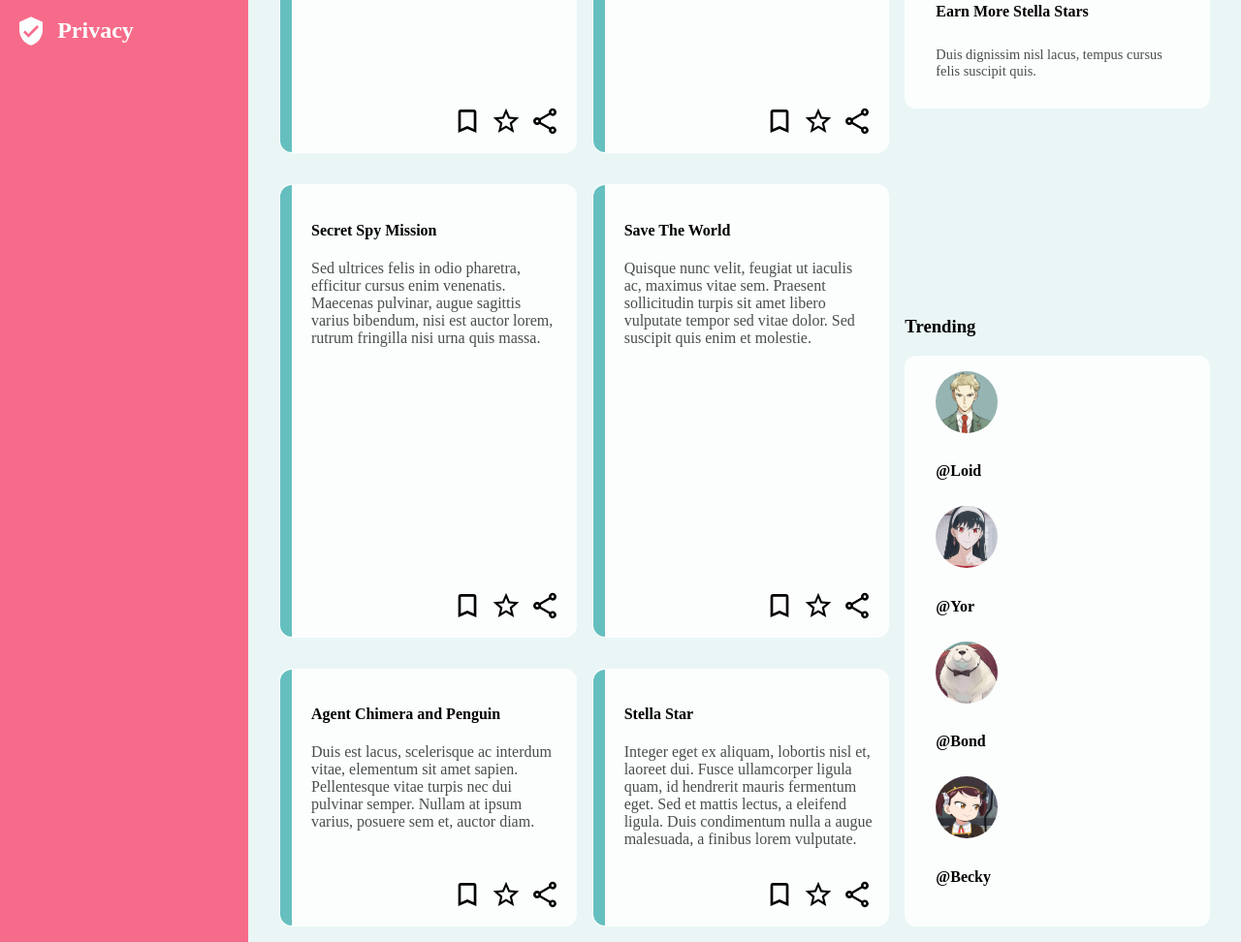
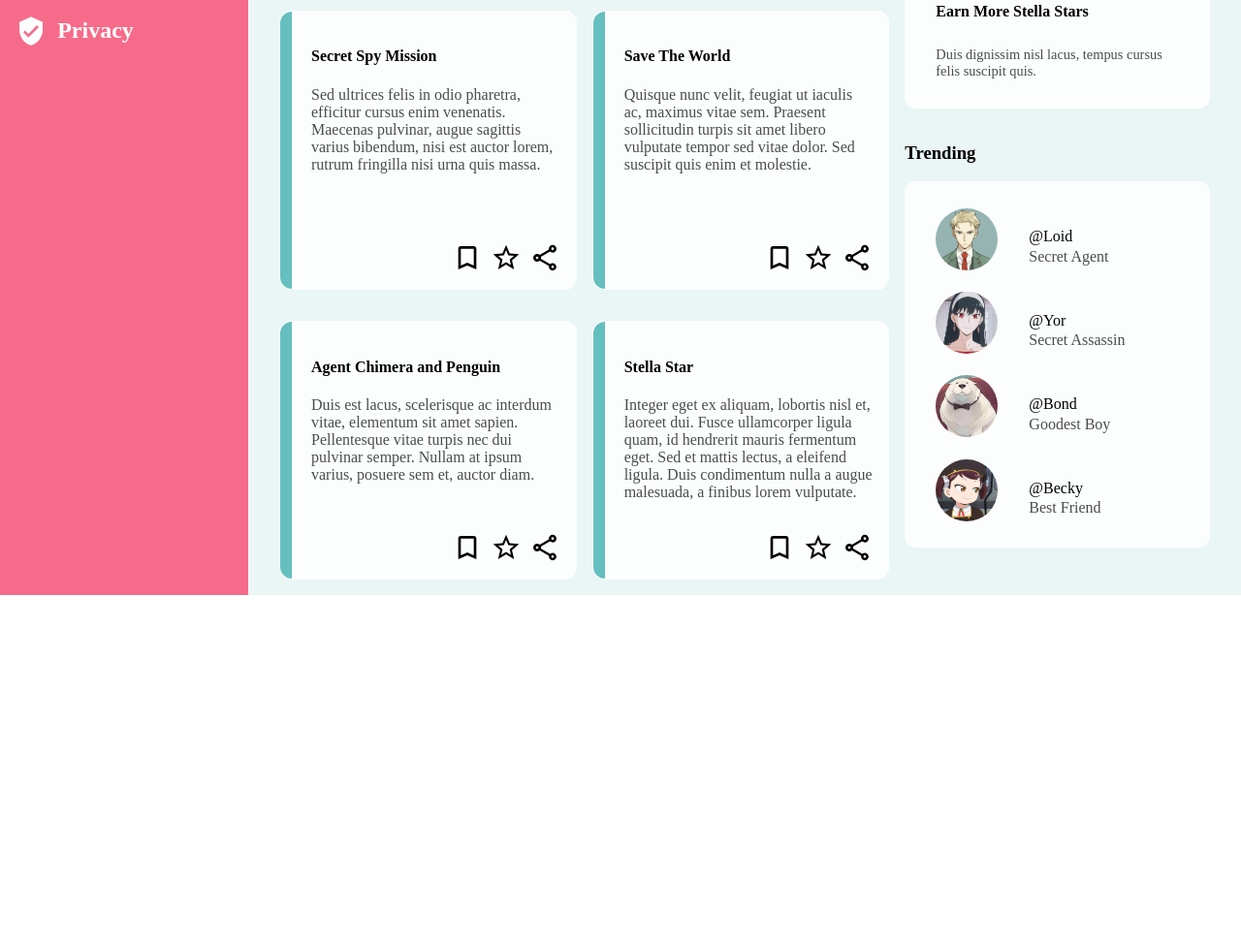
Before and after one commit to AlejandraO1/admin-dashboard, a plain HTML site: page index.html in a window 1280 px wide. Shown: the part 550-1522 px from the top of the page at 97% size. After the commit the page ends 1164 px from the top, so only its background shows below. Drawn offline with Linux system fonts and the light colour scheme.

Commit message:
Edited each trend in the trending section

```diff
--- a/index.html
+++ b/index.html
@@ -251,14 +251,34 @@
             <div class="trending">
               <h3>Trending</h3>
               <div class="trend-content">
-                <img src="icons/loid.jpg" class="trend-img" />
-                <h5>@Loid</h5>
-                <img src="icons/yor.jpg" class="trend-img" />
-                <h5>@Yor</h5>
-                <img src="icons/bond.jpg" class="trend-img" />
-                <h5>@Bond</h5>
-                <img src="icons/becky.jpg" class="trend-img" />
-                <h5>@Becky</h5>
+                <div class="trend">
+                  <img src="icons/loid.jpg" class="trend-img" />
+                  <div class="trend-account">
+                    <p class="trend-user">@Loid</p>
+                    <p class="trend-title">Secret Agent</p>
+                  </div>
+                </div>
+                <div class="trend">
+                  <img src="icons/yor.jpg" class="trend-img" />
+                  <div class="trend-account">
+                    <p class="trend-user">@Yor</p>
+                    <p class="trend-title">Secret Assassin</p>
+                  </div>
+                </div>
+                <div class="trend">
+                  <img src="icons/bond.jpg" class="trend-img" />
+                  <div class="trend-account">
+                    <p class="trend-user">@Bond</p>
+                    <p class="trend-title">Goodest Boy</p>
+                  </div>
+                </div>
+                <div class="trend">
+                  <img src="icons/becky.jpg" class="trend-img" />
+                  <div class="trend-account">
+                    <p class="trend-user">@Becky</p>
+                    <p class="trend-title">Best Friend</p>
+                  </div>
+                </div>
               </div>
             </div>
           </div>
--- a/styles.css
+++ b/styles.css
@@ -225,8 +225,29 @@ body {
   border-bottom: none;
 }
 
+.trend {
+  display: flex;
+  align-items: center;
+  gap: 1rem;
+}
+
 .trend-content h5 {
   font-size: 1rem;
+}
+
+.trend-account {
+  display: flex;
+  flex-direction: column;
+  padding: 1rem;
+}
+
+.trend-user {
+  margin-bottom: 0.15rem;
+}
+
+.trend-title {
+  margin: 0;
+  opacity: 0.7;
 }
 
 .trend-img {
```
